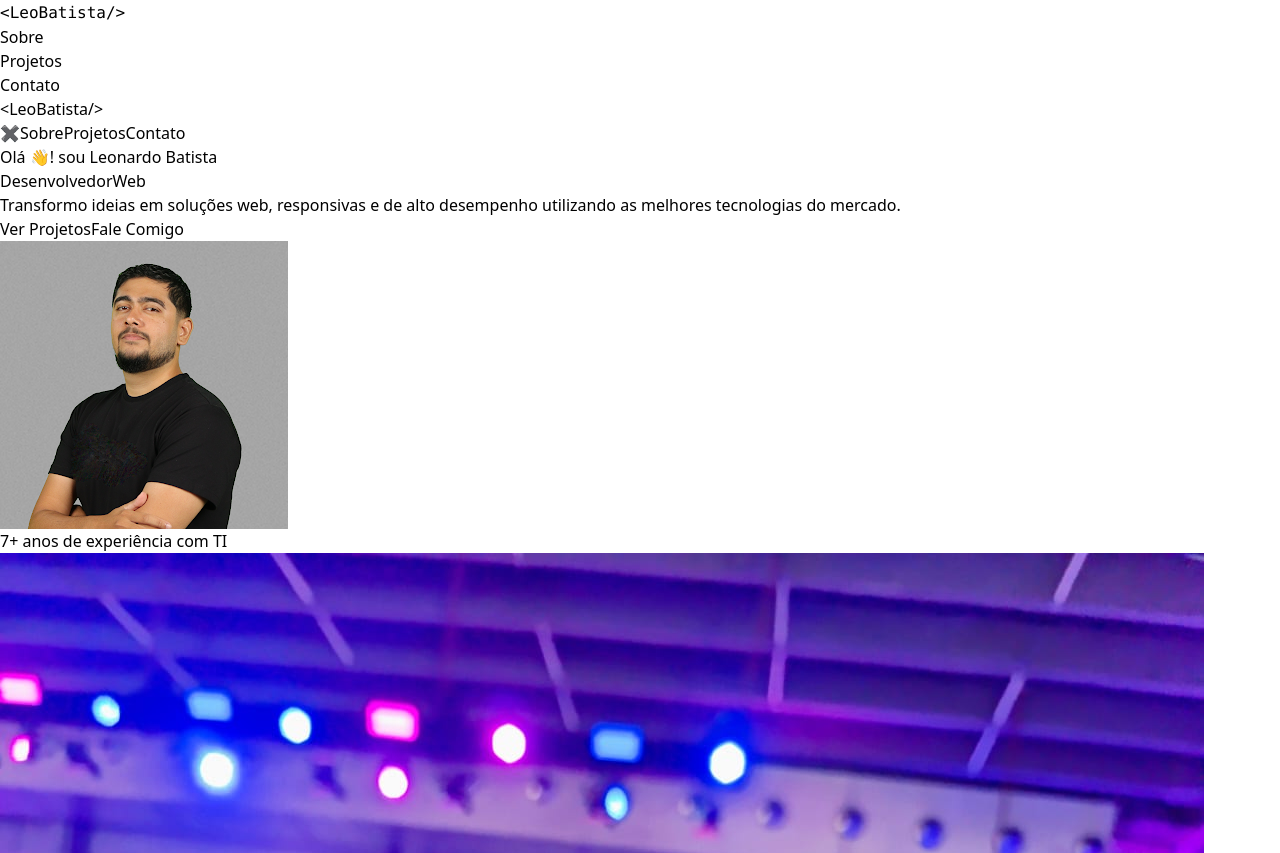
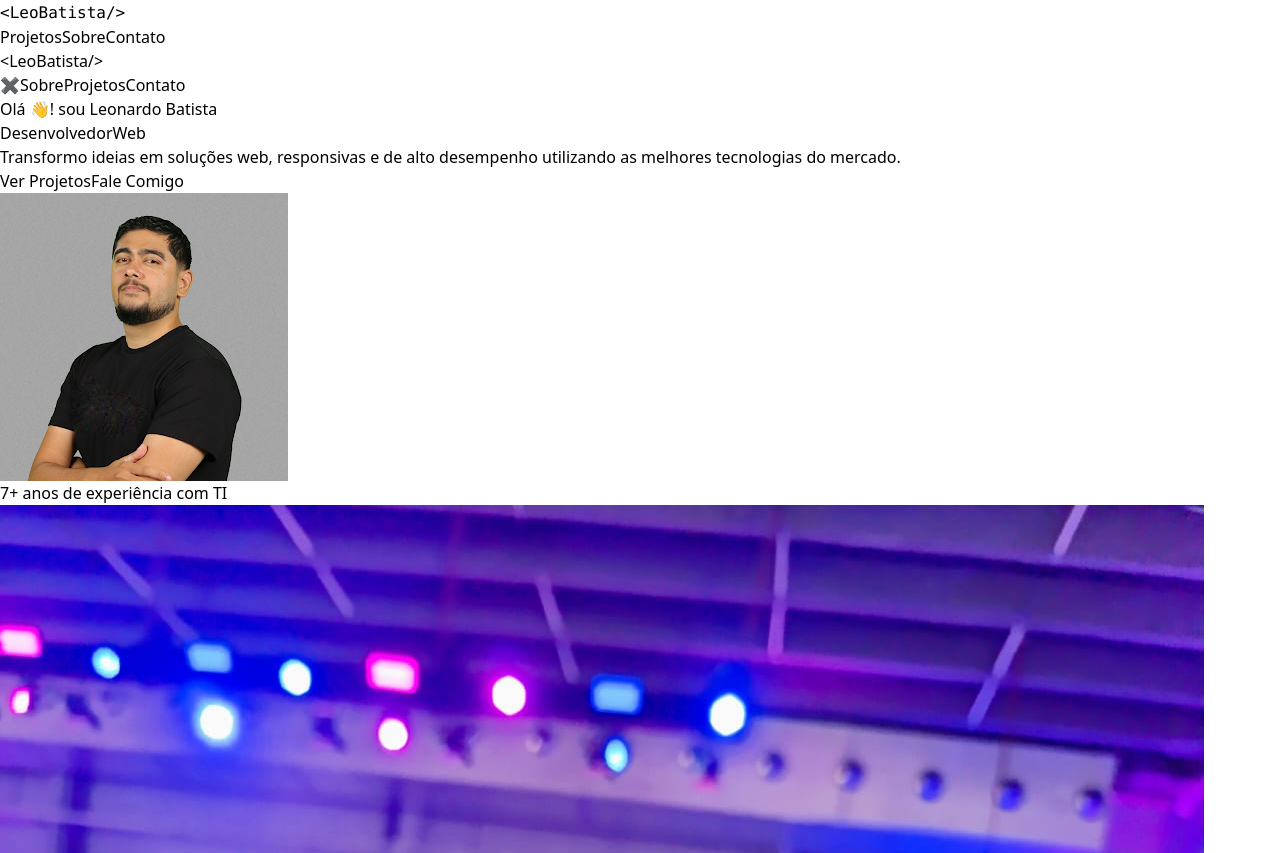
Before and after one commit to DevTec2020/portfolio, a React (Vite) app: page / in a window 1280 px wide. Shown: the top 853 px of the page. Built offline with nearby package versions, Linux system fonts and the light colour scheme.

Commit message:
feat: Corrigindo navbar

```diff
--- a/src/sections/Header.jsx
+++ b/src/sections/Header.jsx
@@ -6,27 +6,19 @@ export function Header() {
     return (
         <header >
             {/* Menu para telas maiores */}
-            <nav className="hidden sm:flex justify-around items-center py-5 font-semibold text-lg z-10  top-0 w-full border-b-2 border-orange-500 ">
+            <div className="hidden sm:flex justify-around items-center py-5 font-semibold text-lg z-10  top-0 w-full border-b-2 border-orange-500 ">
                 <div>
                     <code className='text-orange-500 text-3xl'>
                         &lt;LeoBatista/&gt;
                     </code>
                 </div>
-                <div>
-                    <ul className="flex space-x-10">
-                        <li className='transition delay-75 duration-500 hover:text-orange-500'>
-                            <a href="#Sobre">Sobre</a>
-                        </li>
-                        <li className='transition delay-75 duration-500 hover:text-orange-500'>
-                            <a href="#Projetos">Projetos</a>
-                        </li>
-                        <li className=' py-0.5 px-3 bg-orange-500 text-white font-semibold rounded-lg shadow-md hover:bg-orange-600 transition'>
-                            <a href="#Contato">Contato</a>
-                        </li>
 
-                    </ul>
-                </div>
-            </nav>
+                <nav class="hidden md:flex space-x-8">
+                    <a href="#Projetos" class="text-gray-700 hover:text-orange-500 font-medium pb-1">Projetos</a>
+                    <a href="#Sobre" class="text-gray-700 hover:text-orange-500 font-medium pb-1">Sobre</a>
+                    <a href="#Contato" class="py-0.5 px-3 bg-orange-500 text-white font-medium pb-1 rounded-lg shadow-md hover:bg-orange-600 transition">Contato</a>
+                </nav>
+            </div>
 
             {/* Menu para telas menores */}
             <div className="sm:hidden flex justify-between font-semibold items-center p-4 z-10 top-0 w-full ">
```
